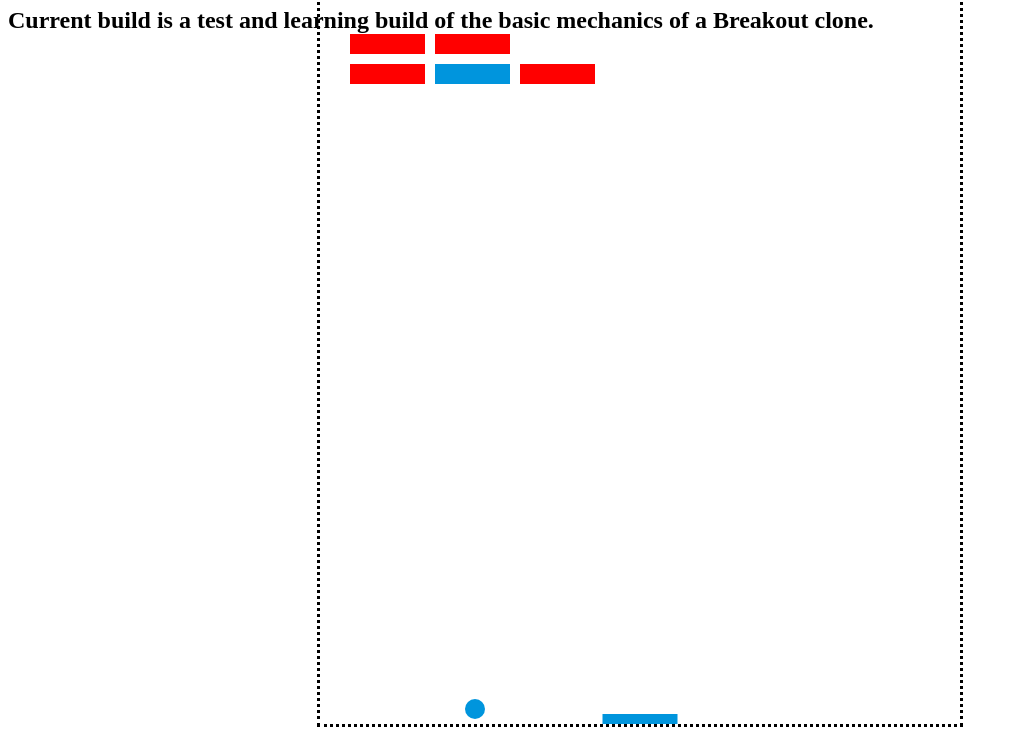
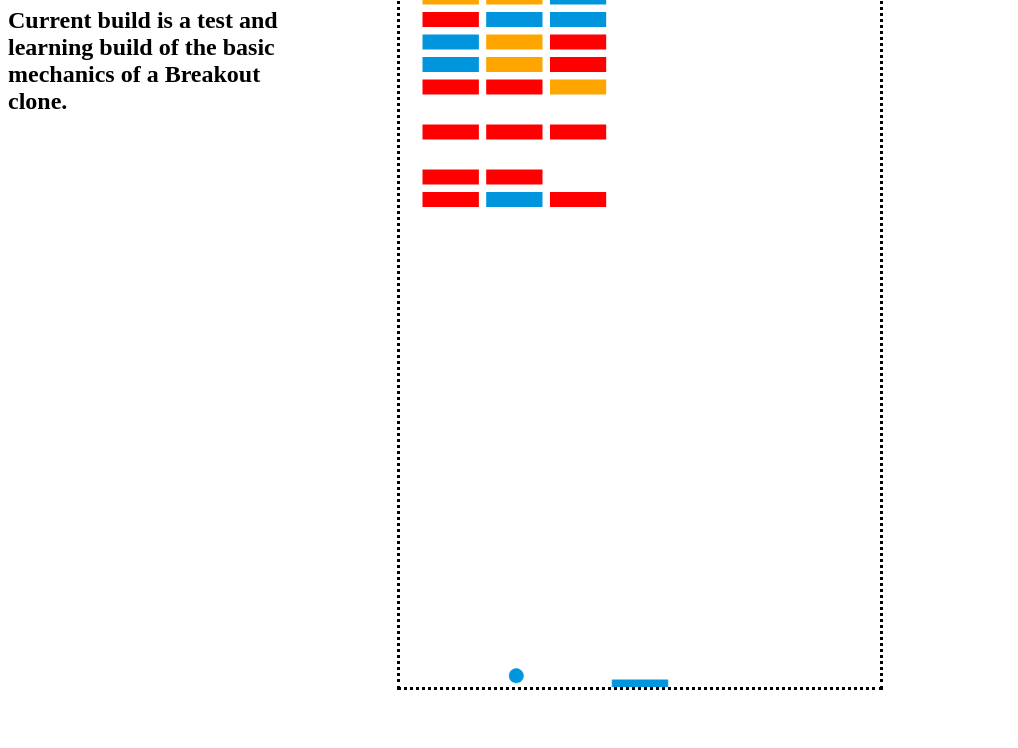
Before and after one commit to jasonaul/Bricktastrophe, a plain HTML site: page index.html in a window 1280 px wide. Shown: the part 73-821 px from the top of the page, without its empty margins (0-1018 px from the left). Before the commit the page ends 800 px from the top, so only its background shows below. Drawn offline with Linux system fonts and the light colour scheme.

Commit message:
css for testing

```diff
--- a/css/style.css
+++ b/css/style.css
@@ -2,11 +2,15 @@ body {
     background-color: white;
 }
 
+
+html, body {height: 100%;}
+
 #brickCanvas {
     border-style: dotted;
-    width: 50%;
+
+    height: 90%;
     position: absolute;
-    top: 10;
+    top: 0;
     bottom: 0;
     left: 0;
     right: 0;
@@ -16,3 +20,9 @@ body {
 canvas {
     display: inline;
 }
+
+h1, h2 {
+    display: flex;
+    flex-direction: column;
+    width: 275px;
+}
```
